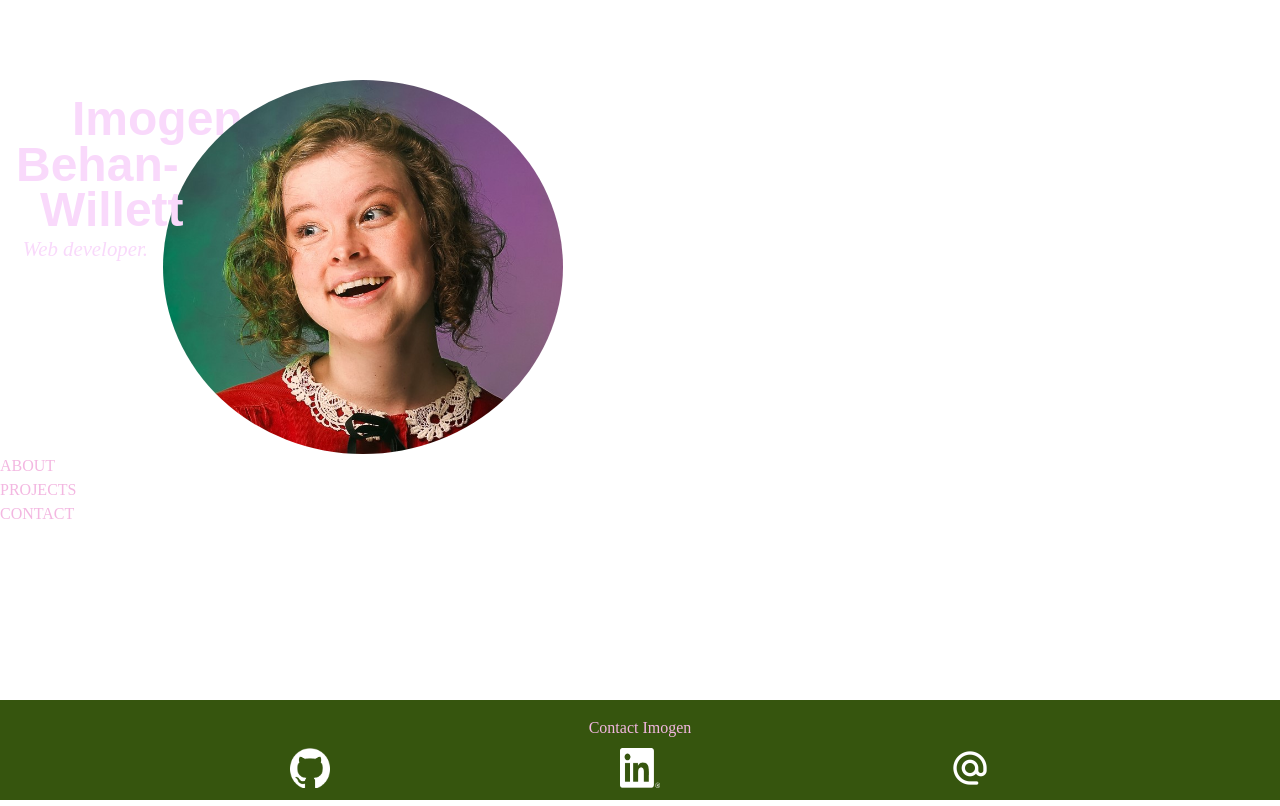
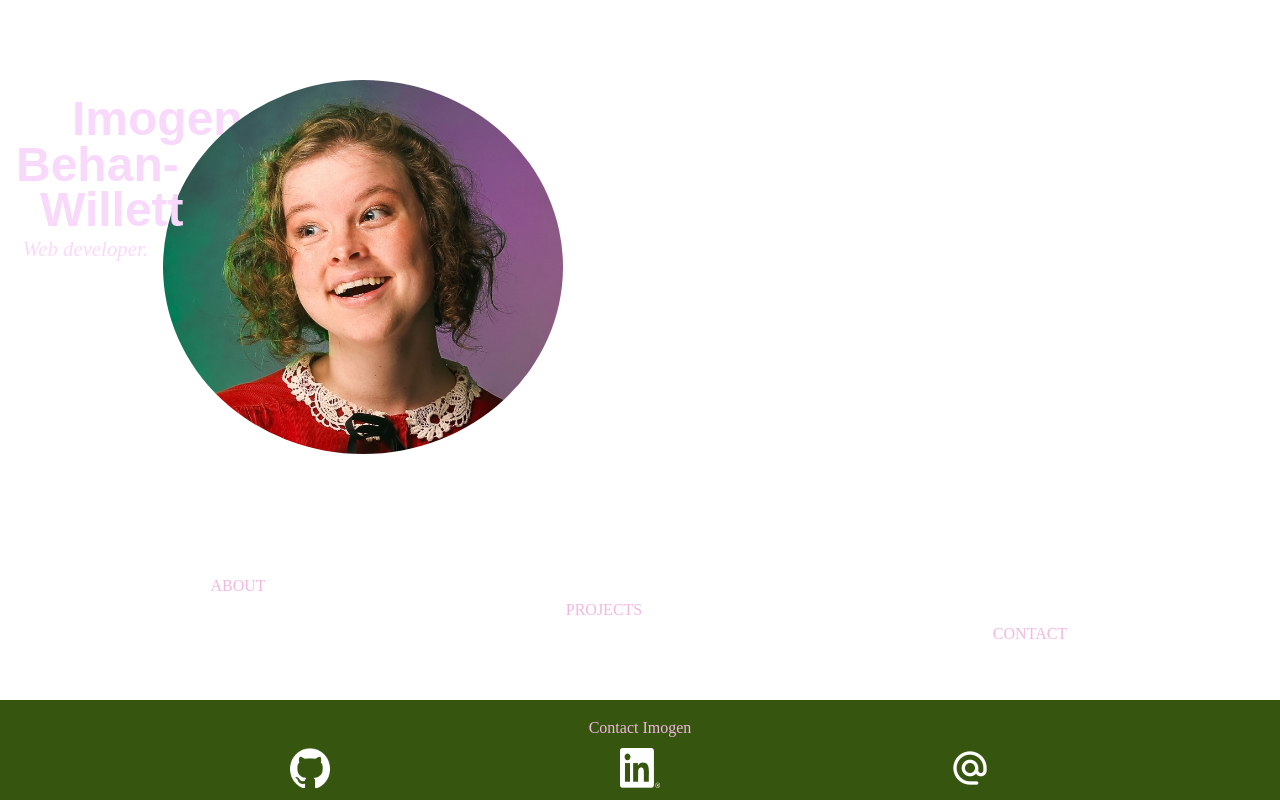
Before and after one commit to ibehanwillett/portfolio, a React (Vite) app: page / in a window 1280 px wide. Built offline with nearby package versions, Linux system fonts and the light colour scheme; a web font is replaced by a local one.

Commit message:
basic styling for buttons

```diff
--- a/src/pages/HomePage.jsx
+++ b/src/pages/HomePage.jsx
@@ -17,13 +17,17 @@ export function HomePage(props){
 
 
             </div>
-            <div id="btn-grid">
-                <Link to="/about" className="home-btn">ABOUT</Link>
-                <br/>
-                <Link to="/projects" className="home-btn">PROJECTS</Link>
-                <br/>
-                <Link to="/contact" className="home-btn">CONTACT</Link>
+            <div id="grid">
+                <div id="grid-top">
+                    <Link to="/about" className="home-btn">ABOUT</Link>
                 </div>
+                <div id="grid-middle">
+                    <Link to="/projects" className="home-btn">PROJECTS</Link>
+                </div>
+                <div id="grid-bottom">
+                    <Link to="/contact" className="home-btn">CONTACT</Link>
+                </div>
+            </div>
             </div>
         </>
         )
--- a/src/styles/home-style.css
+++ b/src/styles/home-style.css
@@ -1,3 +1,4 @@
+/* Styling for name and picture */
 #header {
     display: flex;
     margin: 10vmin 0 0 0;
@@ -59,3 +60,35 @@
     font-size: 1.5em;
     align-self: flex-end;
 } */
+
+/* Styling for buttons */
+
+#grid {
+    margin: 10vh 0 0 0;
+    padding: 5vmin;
+    display: flex;
+    flex-direction: column;
+
+}
+
+#grid-top {
+    text-align: center;
+    width: 33%;
+}
+
+#grid-middle {
+    justify-self: center;
+    text-align: center;
+    width: 30%;
+    position: relative;
+    left: 30vw;
+}
+
+#grid-bottom {
+    flex: 1;
+    width: 33%;
+    padding: 0 0 10% 0;
+    position: relative;
+    left: 66%;
+    text-align: center;
+}
```
